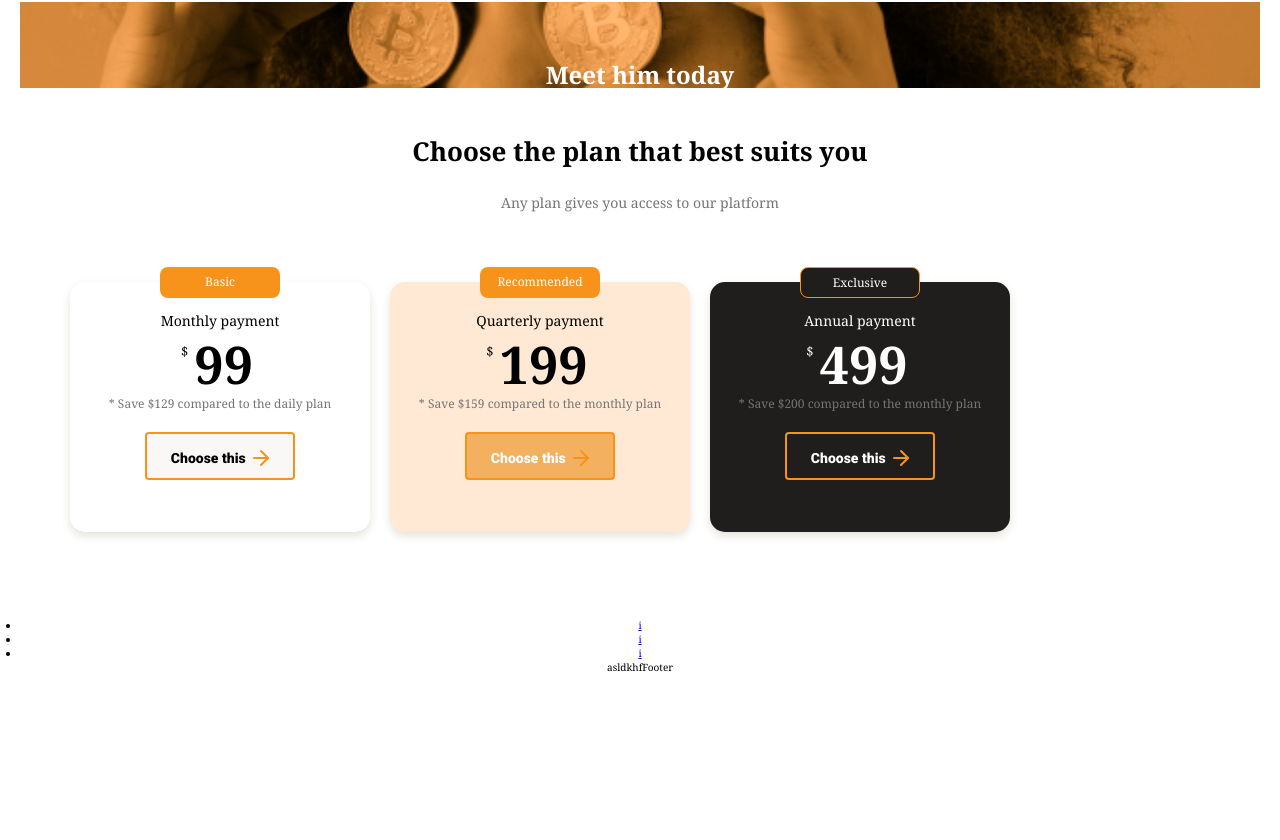
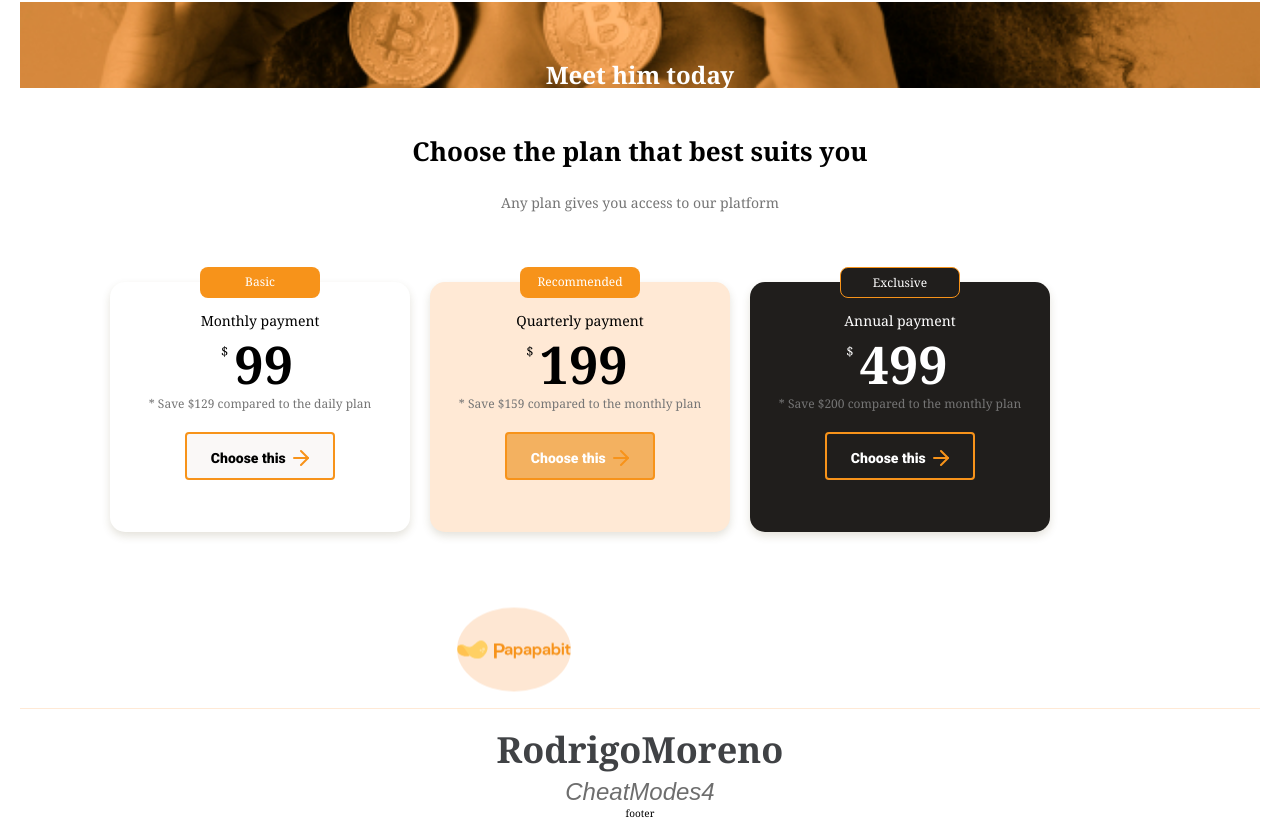
Before and after one commit to rroderickk/mobilefirst, a React app: page /mobilefirst/ in a window 1280 px wide. Shown: the part 3002-3842 px from the top of the page. Before the commit the page ends 3696 px from the top, so only its background shows below. Built offline with nearby package versions, Linux system fonts and the light colour scheme; no server answers.

Commit message:
[ADD] footer styles

```diff
--- a/src/components/Footer/index.jsx
+++ b/src/components/Footer/index.jsx
@@ -1,17 +1,27 @@
 import React from "react";
 import { Link } from "react-router-dom";
+import logoPatata from "@logos/papapabit.svg";
+import "./index.scss";
 
 const Footer =()=> { return ( <>
 
 <section>
-  <ul>
+  {/* <ul>
     <li><Link to="">i</Link></li>
     <li><Link to="">i</Link></li>
     <li><Link to="">i</Link></li>
-  </ul>
+  </ul> */}
 </section>
-
-<div>asldkhfFooter</div>
+{/* <img src={logoPatata} alt="logoPatata" style={{width: "180px"}}/> */}
+<div class="cheat-person">
+  <div class="cheat-container">
+    <div class="container-inner"> <img class="papa-circle" src={logoPatata}/> </div>
+  </div>
+  <div class="cheat-divider"></div>
+  <div class="cheat-name">RodrigoMoreno</div>
+  <div class="cheat-title">CheatModes4</div>
+</div>
+<div>footer</div>
 <section></section>
 
 
--- a/src/components/Footer/index.scss
+++ b/src/components/Footer/index.scss
@@ -0,0 +1,87 @@
+// @import url("https://fonts.googleapis.com/css2?family=Merriweather:wght@900&family=Sumana:wght@700&display=swap");
+// body {
+//   align-items: center;
+//   background-color: #f2f2f2;
+//   display: flex;
+//   font-family: "Merriweather", serif;
+//   flex-wrap: wrap;
+//   justify-content: center;
+//   height: 100vh;
+//   margin: 0;
+// }
+.cheat-person {
+  align-items: center;
+  // display: flex;
+  flex-direction: column;
+  // width: 280px;
+}
+.cheat-container {
+  // outline: 2px solid red;
+  border-radius: 50%;
+  height: 90px;
+  margin: 0 auto;
+  width: 10px;
+  width: 100%;
+  -webkit-tap-highlight-color: transparent;
+  transform: scale(0.30);
+  transition: transform 250ms cubic-bezier(0.4, 0, 0.2, 1);
+}
+.cheat-container:after {
+  background-color: #f2f2f2;
+  content: "";
+  height: 10px;
+  position: absolute;
+  top: 290px;
+  width: 0%;
+}
+.cheat-container:hover {
+  transform: scale(0.44);
+}
+.container-inner {
+  clip-path: path(
+    "M 390,400 C 390,504.9341 304.9341,590 200,590 95.065898,590 10,504.9341 10,400 V 10 H 200 390 Z"
+  );
+  position: relative;
+  transform-origin: 50%;
+  top: -150px;
+}
+.papa-circle {
+  background-color: #fee7d3;
+  border-radius: 50%;
+  cursor: pointer;
+  height: 280px;
+  left: 10px;
+  pointer-events: none;
+  position: absolute;
+  top: 10px;
+  width: 380px;
+}
+.papa-img {
+  pointer-events: none;
+  position: relative;
+  transform: translateY(20px) scale(1.15);
+  transform-origin: 50% bottom;
+  transition: transform 300ms cubic-bezier(0.4, 0, 0.2, 1);
+}
+.container:hover .img {
+  transform: translateY(0) scale(1.2);
+}
+.cheat-divider {
+  background-color: var(--soft-orange);
+  height: 1px;
+  width: 100vp;
+}
+.cheat-name {
+  color: #404245;
+  font-size: 36px;
+  font-weight: 600;
+  margin-top: 16px;
+  text-align: center;
+}
+.cheat-title {
+  color: #6e6e6e;
+  font-family: arial;
+  font-size: 24px;
+  font-style: italic;
+  margin-top: 4px;
+}
--- a/src/components/SectionCuatro/index.scss
+++ b/src/components/SectionCuatro/index.scss
@@ -25,7 +25,6 @@
   color: #757575;
 }
 .plans-container-card{
-  // outline: 1px solid red;
   position: relative;
   width: 70%;
   min-width: 230px;
@@ -81,28 +80,19 @@
   left: -6px;
 }
 .plans-container-slider{
+  // outline: 1px solid red;
   display: flex;
   height: 316px;
-  padding-left: 40px ;
+  padding-left: 80px;
   overflow-x: scroll;
   overscroll-behavior-x: contain;
   scroll-snap-type: x proximity;
-}
-.plan-card-ca:last-child:after {
-    content: "";
-    width: 50px;
-    height: 1px;
-    position: absolute;
-    left: 100%;
-    top: 0px;
 }
 .plan-card-saving{
   font-size: 1.2rem;
   color: #757575;
 }
 .plan-card-ca{
-  // outline: 1px solid red;
-  scroll-snap-align: center;
   width: 150px;
   height: 48px;
   margin-top: 20px;
@@ -114,6 +104,7 @@
   line-height: 1.8rem;
   color: var(--black);
 	font-family: var(--roboto);
+  scroll-snap-align: center;
 }
 .plan-card-ca span{
   display: inline-block;
@@ -133,6 +124,15 @@
   background-color: var(--soft-orange);
   .plan-card-ca { background-color: var(--bitcoin-orange-arrow); color: white }
 }
+.plan-card-ca:last-child:after {
+  // outline: 1px solid red;
+  content: "";
+  width: 80px;
+  height: 1px;
+  position: absolute;
+  left: 100%;
+  top: 0px;
+}
 @media (min-width: 750px) {
   .plans__container--slider::-webkit-scrollbar {
     display: none;
```
Also changed, not shown: 1 other file (tests, documents, lock files or other folders).
